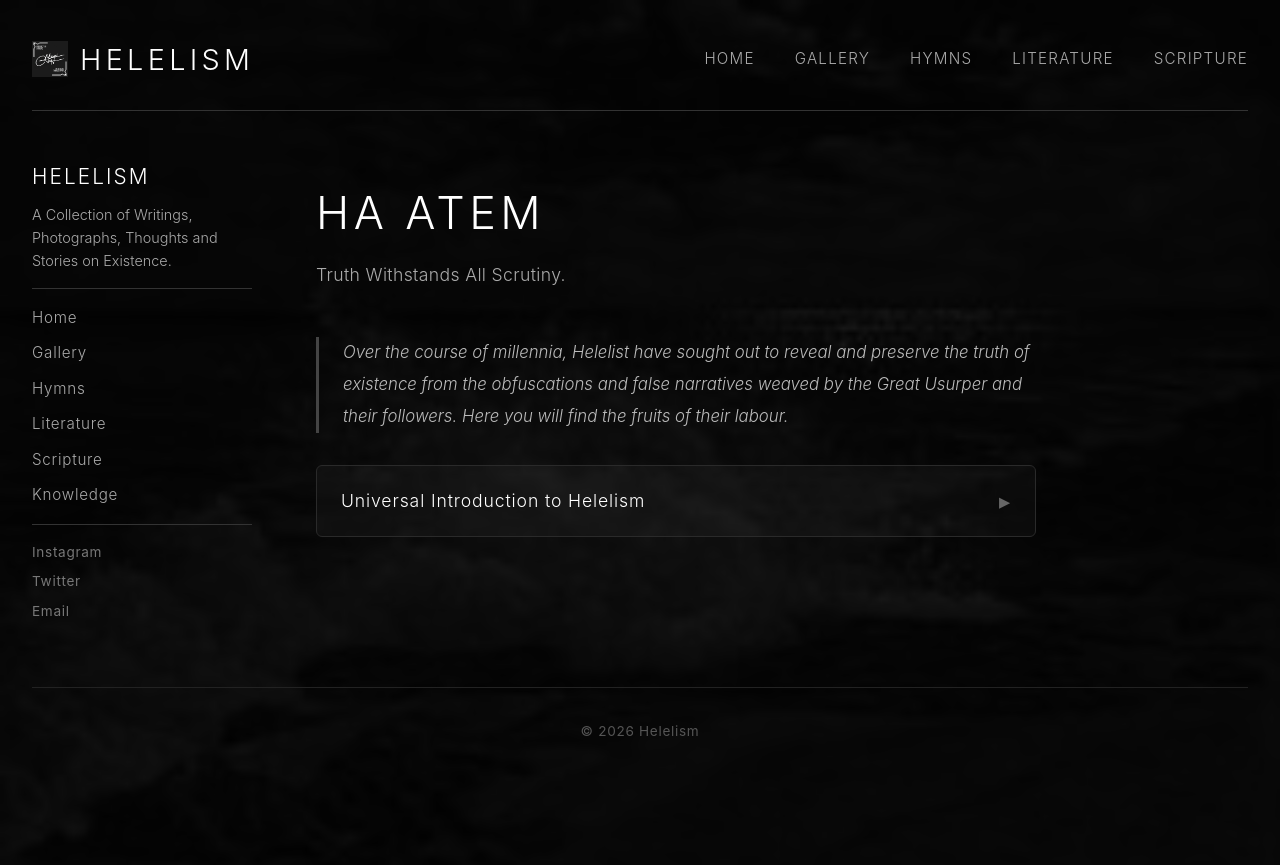
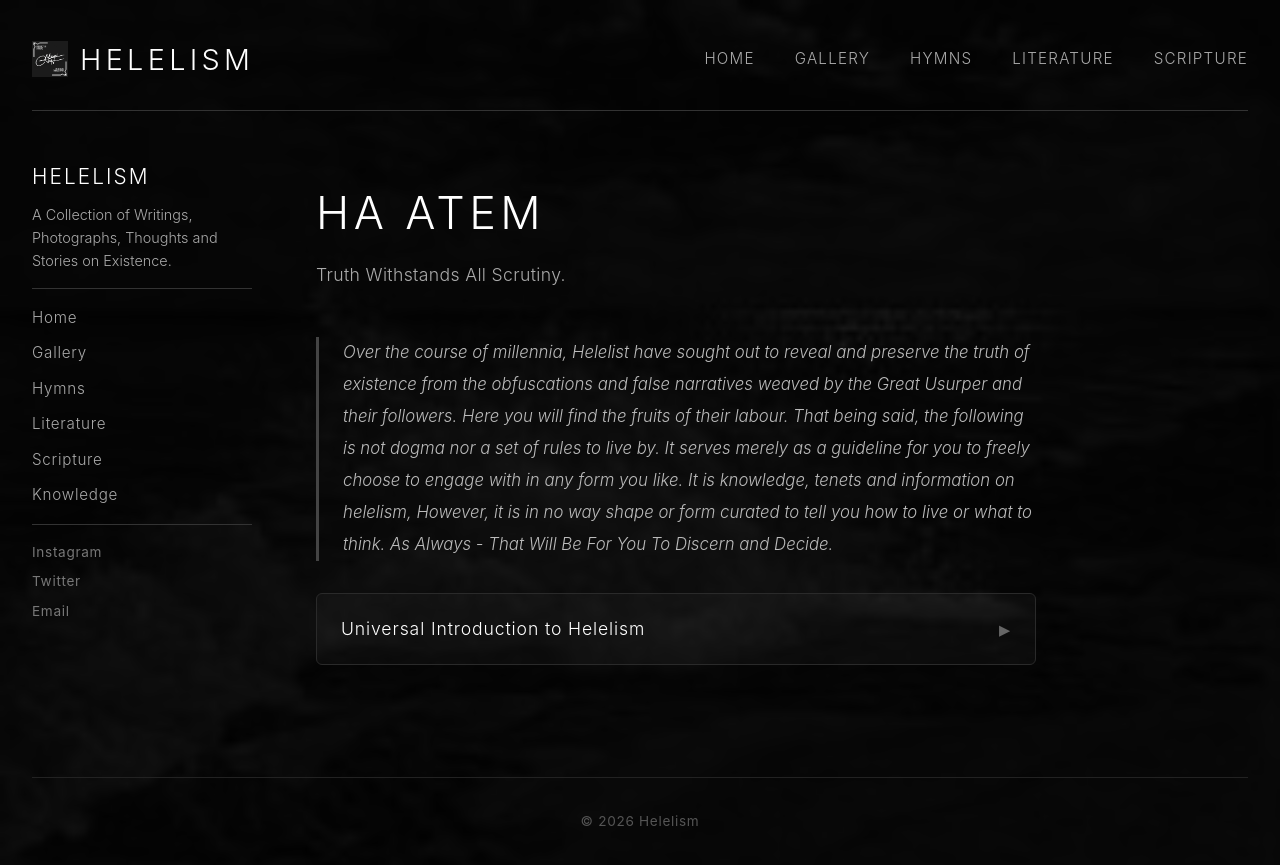
Before and after one commit to Mizuki-5055/Mizuki-5055.github.io, a Jekyll site: the page built from truth.md, in a window 1280 px wide. Shown: the top 865 px of the page. Built offline with Jekyll 4.4.1, drawn with Linux system fonts in a browser that asks for light colours.

Commit message:
Update Truth “truth”

```diff
--- a/_data/truth.yml
+++ b/_data/truth.yml
@@ -3,7 +3,7 @@ subtitle: Truth Withstands All Scrutiny.
 image: ''
 body: |-
   <blockquote>
-  Over the course of millennia, Helelist have sought out to reveal and preserve the truth of existence from the obfuscations and false narratives weaved by the Great Usurper and their followers. Here you will find the fruits of their labour. </blockquote>
+  Over the course of millennia, Helelist have sought out to reveal and preserve the truth of existence from the obfuscations and false narratives weaved by the Great Usurper and their followers. Here you will find the fruits of their labour.  That being said, the following is not dogma nor a set of rules to live by. It serves merely as a guideline for you to freely choose to engage with in any form you like. It is knowledge, tenets and information on helelism, However, it is in no way shape or form curated to tell you how to live or what to think. As Always - That Will Be For You To Discern and Decide.</blockquote>
 dropdowns:
   - heading: Universal Introduction to Helelism
     content: |-
```
